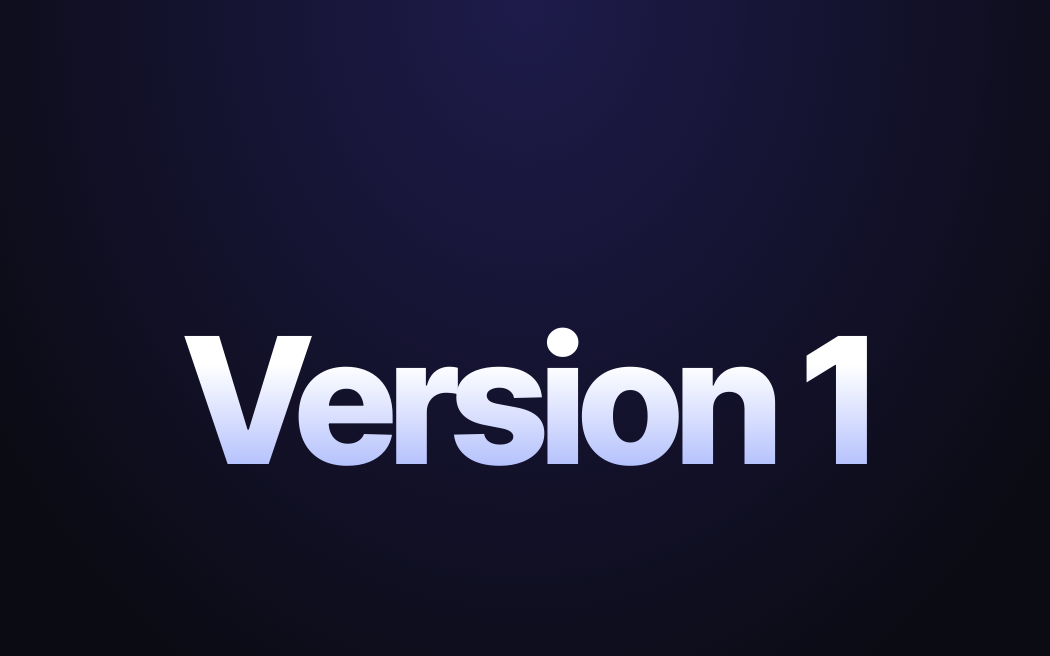
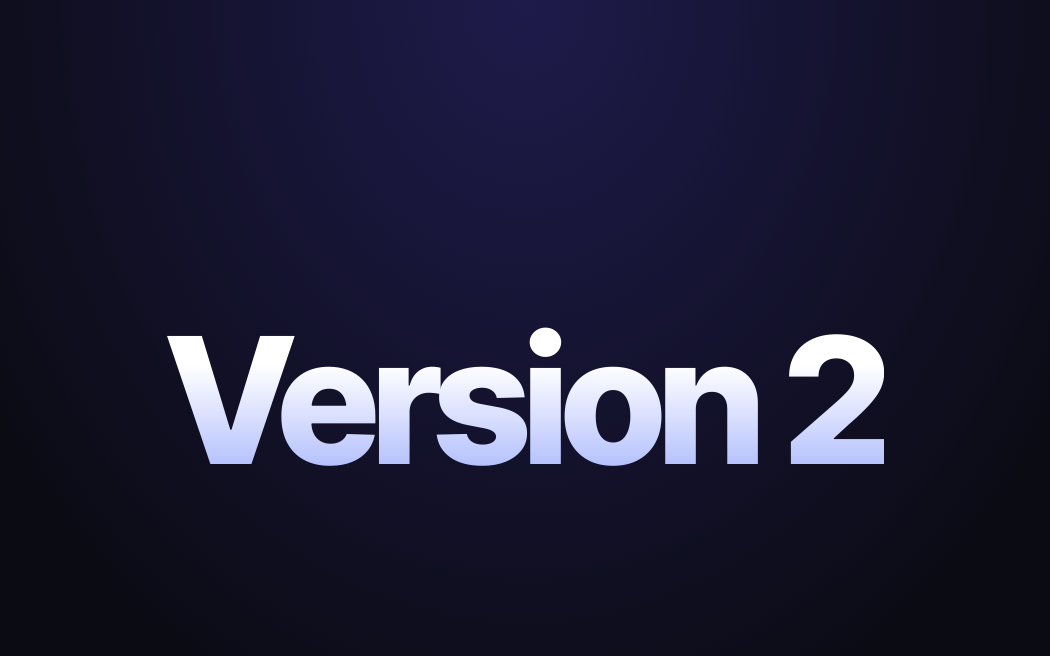
Before and after one commit to javier-santai/Version-1-3, a plain HTML site: page index.html in a window 1280 px wide. Shown: the whole page, without its empty margins (115-1165 px from the left). Drawn offline with Linux system fonts and the light colour scheme.

Commit message:
Update index.html
Santai-Kind: manual
Santai-Author: javier.rodillas
Santai-Changes: +0 ~1 -0

```diff
--- a/index.html
+++ b/index.html
@@ -41,7 +41,7 @@
 </head>
 <body>
   <main>
-    <h1>Version 1</h1>
+    <h1>Version 2</h1>
   </main>
 </body>
 </html>
```
